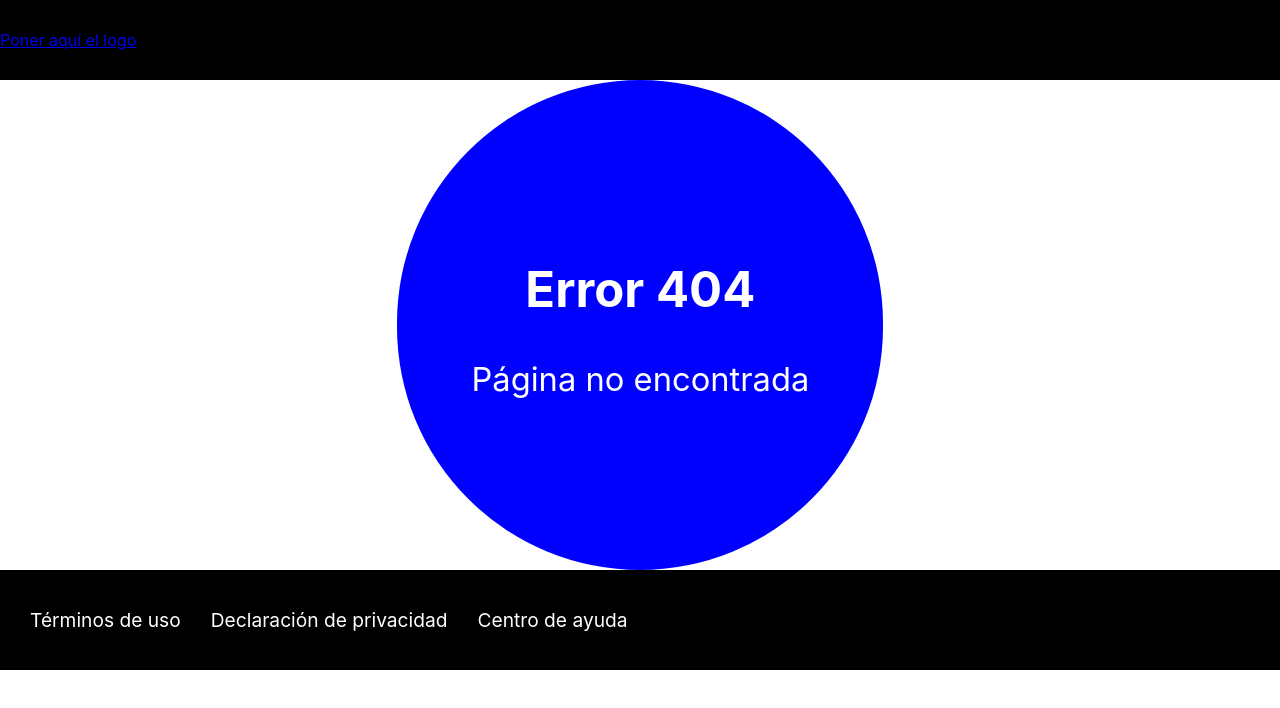
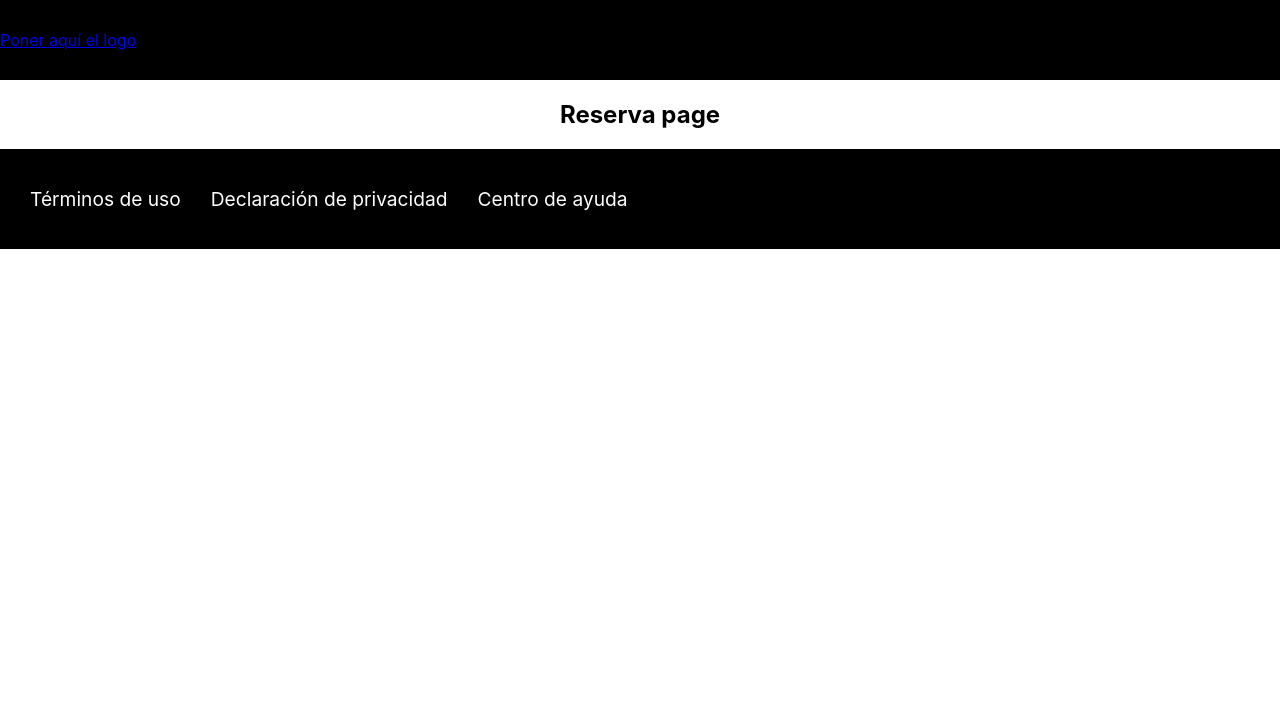
Before and after one commit to iLuisOlivares/SalSalsa-WebPage, a React (Create React App) app: page /reserva in a window 1280 px wide. Before the commit this address had no page. Shown: the top 708 px of the page. Built offline with nearby package versions, Linux system fonts and the light colour scheme.

Commit message:
Install Bootstrap

```diff
--- a/package.json
+++ b/package.json
@@ -3,6 +3,7 @@
   "version": "0.1.0",
   "private": true,
   "dependencies": {
+    "bootstrap": "^5.1.3",
     "react": "17.0.2",
     "react-dom": "17.0.2",
     "react-router-dom": "5.3.0",
--- /dev/null
+++ b/src/containers/Reserva/reserva.jsx
@@ -0,0 +1,18 @@
+import React, { Fragment } from "react";
+// import "./Carta.css";
+
+/*
+  Container para mostrar el diseño de la página Carta
+*/
+
+const Reserva = () => (
+  <Fragment>
+    <section>
+      <section>
+        <h2>Reserva page</h2>
+      </section>
+    </section>
+  </Fragment>
+);
+
+export default Reserva;
--- a/src/routes/App.js
+++ b/src/routes/App.js
@@ -3,6 +3,7 @@ import { BrowserRouter, Switch, Route } from "react-router-dom";
 import './App.css';
 import Layout from "../components/Layout";
 import Carta from "../containers/Carta/Carta";
+import Reserva from '../containers/Reserva/reserva';
 import Home from "../containers/Home/Home";
 import NotFound from "../containers/NotFound/NotFound";
 /*
@@ -18,6 +19,7 @@ function App() {
       <Switch>
         <Route exact path="/" component={Home} />
         <Route exact path="/carta" component={Carta} />
+        <Route exact path="/reserva" component={Reserva} />
         <Route component={NotFound} />
       </Switch>
     </Layout>
```
Also changed, not shown: src/components/Footer.jsx (renamed from src/components/Footer.js), src/components/Header.jsx (renamed from src/components/Header.js), src/components/Layout.jsx (renamed from src/components/Layout.js), 1 other file (tests, documents, lock files or other folders).
